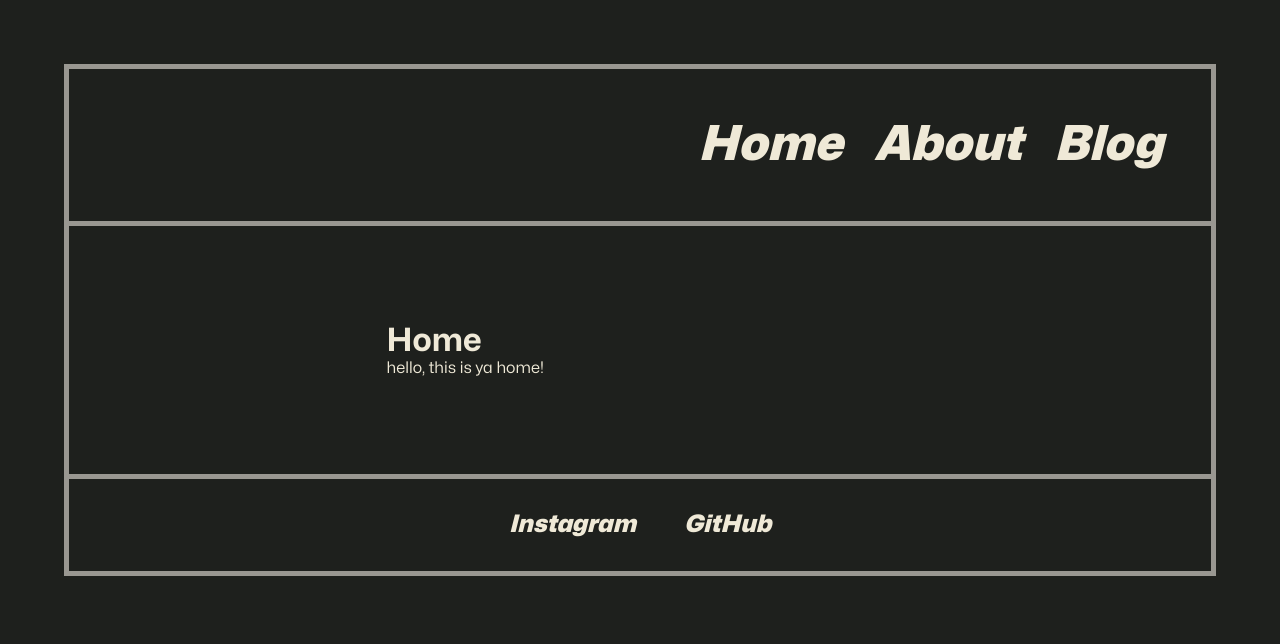
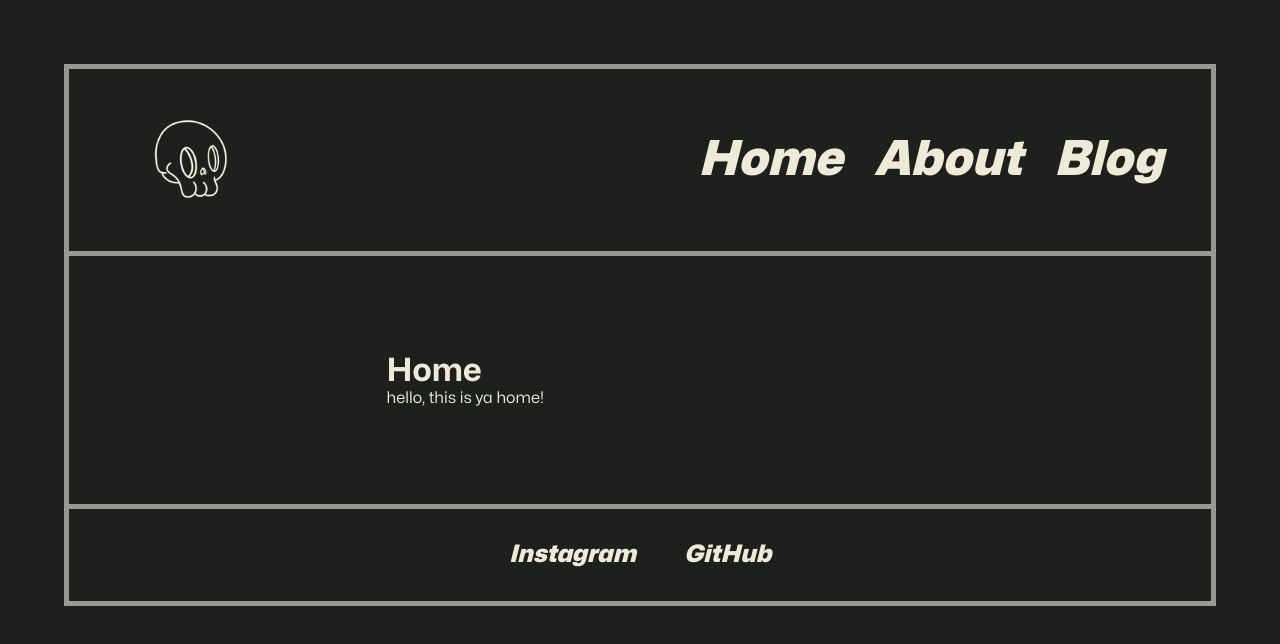
Before and after one commit to snapcracklenpop-dev/tested-telescope, an Astro site: page / in a window 1280 px wide. Built offline with nearby package versions, Linux system fonts and the light colour scheme; Astro itself is replaced by a stand-in of ours.

Commit message:
added skull homie!

```diff
--- a/src/Layouts/BaseLayout.astro
+++ b/src/Layouts/BaseLayout.astro
@@ -8,7 +8,7 @@
 <html lang="en">
   <head>
     <meta charset="utf-8" />
-    <link rel="icon" type="image/svg+xml" href="/favicon.svg" />
+    <link rel="icon" type="image/png" href="/skull.png" />
     <meta name="viewport" content="width=device-width" />
     <meta name="generator" content={Astro.generator} />
     <title>{pageTitle}</title>
--- a/src/components/Header.astro
+++ b/src/components/Header.astro
@@ -3,6 +3,7 @@
 ---
 
 <div>
+  <img src="/skull-2.png" alt="">
   <Nav />
 </div>
 
@@ -15,6 +16,10 @@
     font-weight: 900;
     display: flex;
     justify-content: center;
-    padding: 3rem;
+    padding: 1rem 3rem;
+  }
+  img{
+   height: 150px;
+
   }
 </style>
```
Also changed, not shown: public/skull-2.png (added), public/skull.png (added).
